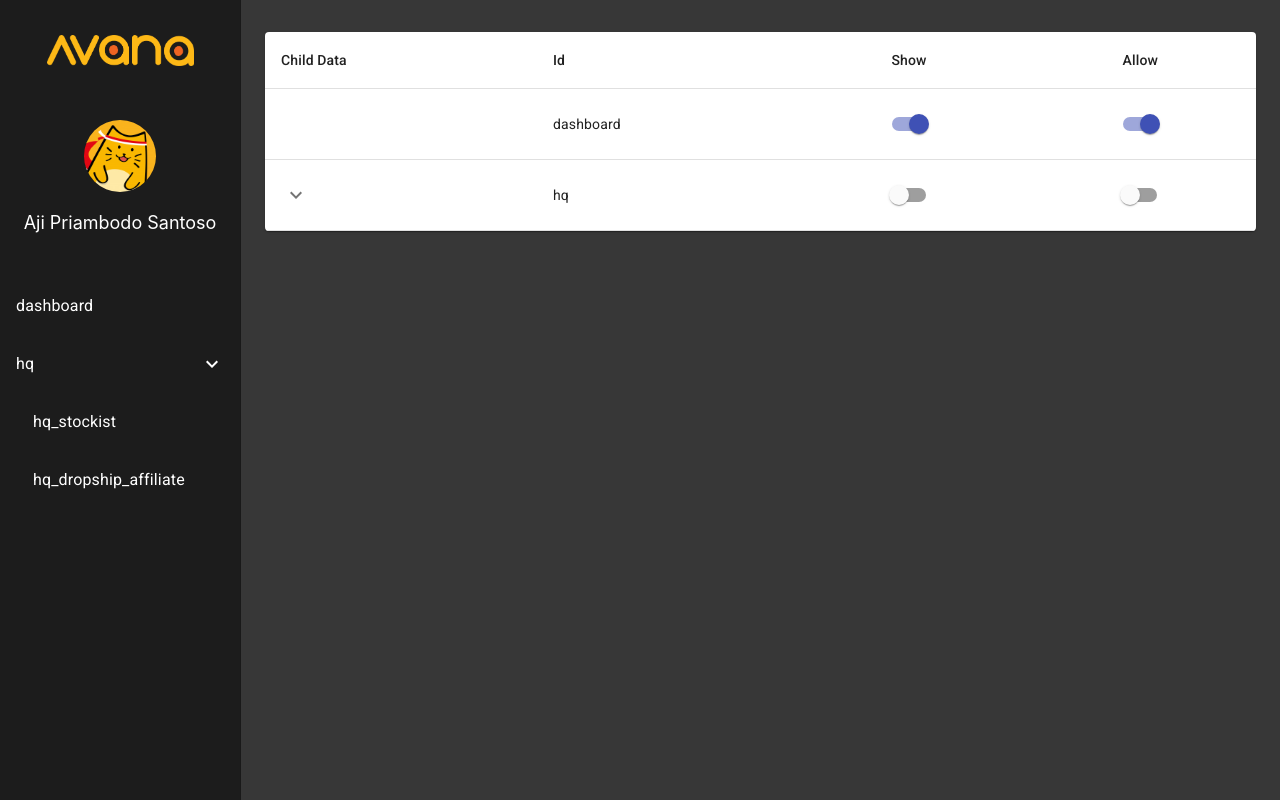
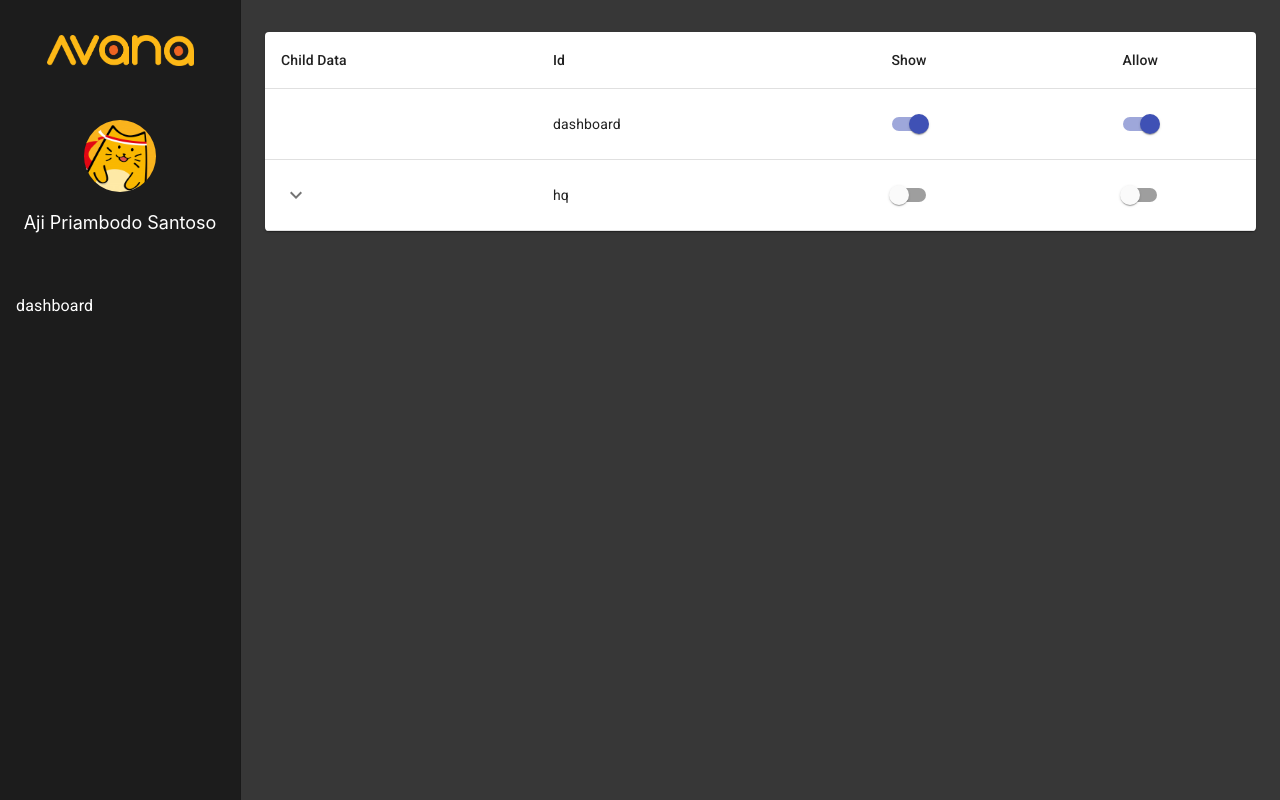
Before and after one commit to ajipsantoso/AVANA-FE-Assignment, a React (Create React App) app in the folder sidemenu-app/: page / in a window 1280 px wide. Built offline with nearby package versions, Linux system fonts and the light colour scheme.

Commit message:
feat: filtering sidemenu item by isShowed property

```diff
--- a/sidemenu-app/src/components/MenuList/MenuList.js
+++ b/sidemenu-app/src/components/MenuList/MenuList.js
@@ -1,7 +1,9 @@
 import React from 'react';
-import { withStyles } from '@material-ui/core/styles';
+import { withStyles, makeStyles } from '@material-ui/core/styles';
 import {List, ListItem, Collapse, ListItemText } from '@material-ui/core';
 import { ExpandLess, ExpandMore } from '@material-ui/icons';
+import { connect } from "react-redux";
+import { chooseMenu } from '../../store/action/actionList';
 
 const useStyles = theme => ({
   root: {
@@ -9,6 +11,24 @@ const useStyles = theme => ({
     maxWidth: 360,
     backgroundColor: '',
   },
+  // nested: {
+  //   paddingLeft: 17,
+  // },
+  // listItem: {
+  //   marginBottom: 10,
+  //   "&$selected": {
+  //     background: 'linear-gradient(270deg, #383838 0%, #272626 100%)',
+  //     borderRight: '#F7B500 solid 3px',
+  //     '&:hover': {
+  //       background: 'linear-gradient(270deg, #383838 0%, #272626 100%)',
+  //     }
+  //   },
+
+  // },
+  // selected: {}
+});
+
+const useListStyles = makeStyles({
   nested: {
     paddingLeft: 17,
   },
@@ -26,6 +46,49 @@ const useStyles = theme => ({
   selected: {}
 });
 
+function ListRow(props) {
+  const { listData, menuSelect } = props;
+  // console.log(listData)
+  const [open, setOpen] = React.useState(false);
+  const classes = useListStyles();
+  console.log(classes)
+  return (
+    <React.Fragment>
+      { listData.childs && listData.isShowed
+        ? <React.Fragment>
+            <ListItem
+              classes={{ root: classes.listItem, selected: classes.selected}}
+              selected={menuSelect.selectedMenu === listData.id}
+              button
+              // onClick={this.handleClick}
+              onClick={() => menuSelect.onSelectMenu(listData.id)}
+            >
+              <ListItemText primary={listData.id} />
+              {!open ? <ExpandLess /> : <ExpandMore />}
+            </ListItem>
+            <Collapse in={true} timeout="auto" unmountOnExit>
+              <List component="div" disablePadding className={classes.nested}>
+                {listData.childs.map((child, idx) => (
+                  <ListRow key={idx} listData={child} menuSelect={menuSelect} />
+                ))}
+              </List>
+            </Collapse>
+          </React.Fragment>
+        : listData.isShowed
+          ? <ListItem
+              classes={{ root: classes.listItem, selected: classes.selected}}
+              button
+              selected={menuSelect.selectedMenu === listData.id}
+              onClick={() => menuSelect.onSelectMenu(listData.id)}
+            >
+              <ListItemText primary={listData.id} />
+            </ListItem>
+          : null
+      }
+    </React.Fragment>
+  )
+}
+
 class MenuList extends React.Component {
   constructor() {
     super();
@@ -37,37 +100,46 @@ class MenuList extends React.Component {
   }
 
   formatListData(listData) {
-    return listData.map((list, index) => {
-      if (list.childs) {
-        return <div key={index}>
-          <ListItem
-            classes={{ root: this.props.classes.listItem, selected: this.props.classes.selected}}
-            selected={this.state.selectedIndex === list.id}
-            button
-            // onClick={this.handleClick}
-            onClick={(event) => this.handleListItemClick(event, list.id)}
-          >
-            <ListItemText primary={list.id} />
-            {!this.state.open ? <ExpandLess /> : <ExpandMore />}
-          </ListItem>
-          <Collapse in={true} timeout="auto" unmountOnExit>
-            <List component="div" disablePadding className={this.props.classes.nested}>
-              {this.formatListData(list.childs)}
-            </List>
-          </Collapse>
-        </div>
-      } else {
-        return <ListItem
-            key={index}
-            classes={{ root: this.props.classes.listItem, selected: this.props.classes.selected}}
-            button
-            selected={this.state.selectedIndex === list.id}
-            onClick={(event) => this.handleListItemClick(event, list.id)}
-          >
-            <ListItemText primary={list.id} />
-          </ListItem>
+    const {onSelectMenu, selectedMenu} = this.props
+    return (<React.Fragment>
+      {
+        listData.map((list, idx) => {
+          return <ListRow key={idx} listData={list} menuSelect={{onSelectMenu, selectedMenu}} />
+        })
       }
-    })
+      </React.Fragment>)
+
+    // return listData.map((list, index) => {
+    //   if (list.childs) {
+    //     return <div key={index}>
+    //       <ListItem
+    //         classes={{ root: this.props.classes.listItem, selected: this.props.classes.selected}}
+    //         selected={this.state.selectedIndex === list.id}
+    //         button
+    //         // onClick={this.handleClick}
+    //         onClick={(event) => this.handleListItemClick(event, list.id)}
+    //       >
+    //         <ListItemText primary={list.id} />
+    //         {!this.state.open ? <ExpandLess /> : <ExpandMore />}
+    //       </ListItem>
+    //       <Collapse in={true} timeout="auto" unmountOnExit>
+    //         <List component="div" disablePadding className={this.props.classes.nested}>
+    //           {this.formatListData(list.childs)}
+    //         </List>
+    //       </Collapse>
+    //     </div>
+    //   } else {
+    //     return <ListItem
+    //         key={index}
+    //         classes={{ root: this.props.classes.listItem, selected: this.props.classes.selected}}
+    //         button
+    //         selected={this.state.selectedIndex === list.id}
+    //         onClick={(event) => this.handleListItemClick(event, list.id)}
+    //       >
+    //         <ListItemText primary={list.id} />
+    //       </ListItem>
+    //   }
+    // })
   }
   handleClick = () => {
     this.setState({ open: !this.state.open })
@@ -92,4 +164,17 @@ class MenuList extends React.Component {
   }
 }
 
-export default withStyles(useStyles)(MenuList);
+const mapStateToProps = (state) => {
+  return {
+    selectedMenu: state.submenu.selectedMenu
+  };
+}
+
+const mapDispatchToPatch = (dispatch) => {
+  return {
+    onSelectMenu: (payload) => dispatch(chooseMenu(payload)),
+  }
+}
+
+
+export default connect(mapStateToProps, mapDispatchToPatch)(withStyles(useStyles)(MenuList));
--- a/sidemenu-app/src/store/action/actionList.js
+++ b/sidemenu-app/src/store/action/actionList.js
@@ -2,6 +2,8 @@ export const UPDATE_SHOW = 'UPDATE_SHOW';
 export const UPDATE_SHOW_DONE = 'UPDATE_SHOW_DONE';
 export const UPDATE_ALLOW = 'UPDATE_ALLOW';
 export const UPDATE_ALLOW_DONE = 'UPDATE_ALLOW_DONE';
+export const CHOOSE_MENU = 'CHOOSE_MENU';
+export const CHOOSE_MENU_DONE = 'CHOOSE_MENU_DONE';
 
 export const updateShow = (payload) => {
   return {
@@ -16,3 +18,10 @@ export const updateAllow = (payload) => {
     payload: payload
   }
 }
+
+export const chooseMenu = (payload) => {
+  return {
+    type: CHOOSE_MENU,
+    payload: payload
+  }
+}
--- a/sidemenu-app/src/store/reducer/submenuReducer.js
+++ b/sidemenu-app/src/store/reducer/submenuReducer.js
@@ -1,4 +1,4 @@
-import { UPDATE_SHOW_DONE, UPDATE_ALLOW_DONE } from '../action/actionList';
+import { UPDATE_SHOW_DONE, UPDATE_ALLOW_DONE, CHOOSE_MENU_DONE } from '../action/actionList';
 
 const initialState = {
   menuList: [
@@ -12,22 +12,23 @@ const initialState = {
         { "id": "hq_dropship_affiliate", "isShowed": false, "isAllowed": false }
       ]
     }
-  ]
+  ],
+  selectedMenu: null
 };
 
 const reducer = (state = initialState, action) => {
   let {type, payload} = action;
   switch (type) {
     case UPDATE_SHOW_DONE: {
-      // const {id, value} = payload;
-      console.log('updated', payload)
       return {...state, menuList: payload};
     }
 
     case UPDATE_ALLOW_DONE: {
-      // const {id, value} = payload;
-      console.log('updated', payload)
       return {...state, menuList: payload};
+    }
+
+    case CHOOSE_MENU_DONE: {
+      return {...state, selectedMenu: payload};
     }
 
     default: {
--- a/sidemenu-app/src/store/sagas/submenuSaga.js
+++ b/sidemenu-app/src/store/sagas/submenuSaga.js
@@ -1,11 +1,9 @@
 import { select, takeEvery, put, call } from 'redux-saga/effects';
-import { UPDATE_ALLOW, UPDATE_SHOW, UPDATE_ALLOW_DONE, UPDATE_SHOW_DONE } from '../action/actionList';
+import { UPDATE_ALLOW, UPDATE_SHOW, UPDATE_ALLOW_DONE, UPDATE_SHOW_DONE, CHOOSE_MENU, CHOOSE_MENU_DONE } from '../action/actionList';
 
 const findMenu = (listMenu, payload) => {
   listMenu.forEach(function recursive(itemMenu, idx) {
     if (itemMenu.id === payload.id) {
-
-      console.log('ketemu', {[payload.type]: payload.value})
       itemMenu[payload.type]= payload.value
     }
     Array.isArray(itemMenu.childs) && itemMenu.childs.forEach(recursive);
@@ -30,9 +28,15 @@ function* updateAllow(action) {
   yield put({type: UPDATE_ALLOW_DONE, payload: [...listMenu]});
 }
 
+function* chooseMenu(action) {
+  const { payload } = action;
+  yield put({type: CHOOSE_MENU_DONE, payload: payload});
+}
+
 function* submenuSaga() {
   yield takeEvery(UPDATE_ALLOW, updateAllow);
   yield takeEvery(UPDATE_SHOW, updateShow);
+  yield takeEvery(CHOOSE_MENU, chooseMenu);
 }
 
 export default submenuSaga;
```
